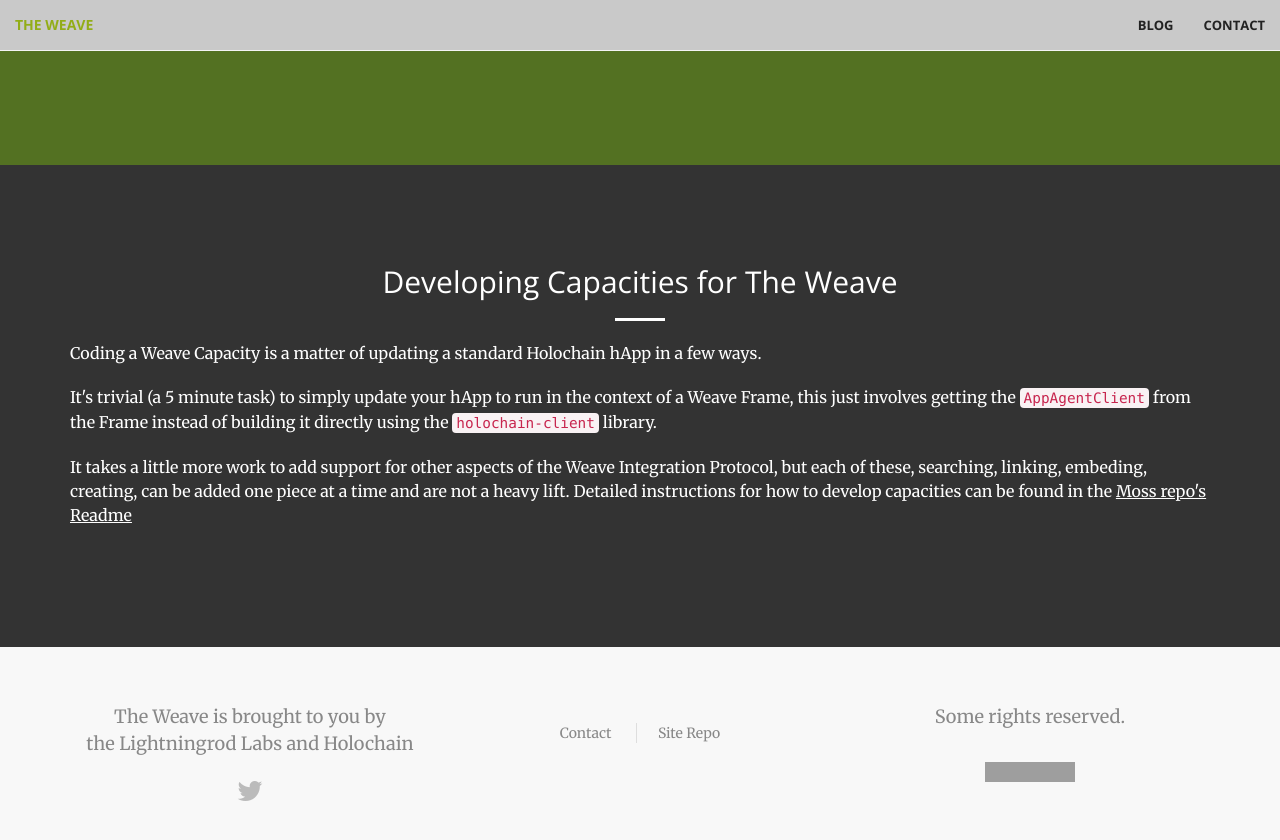
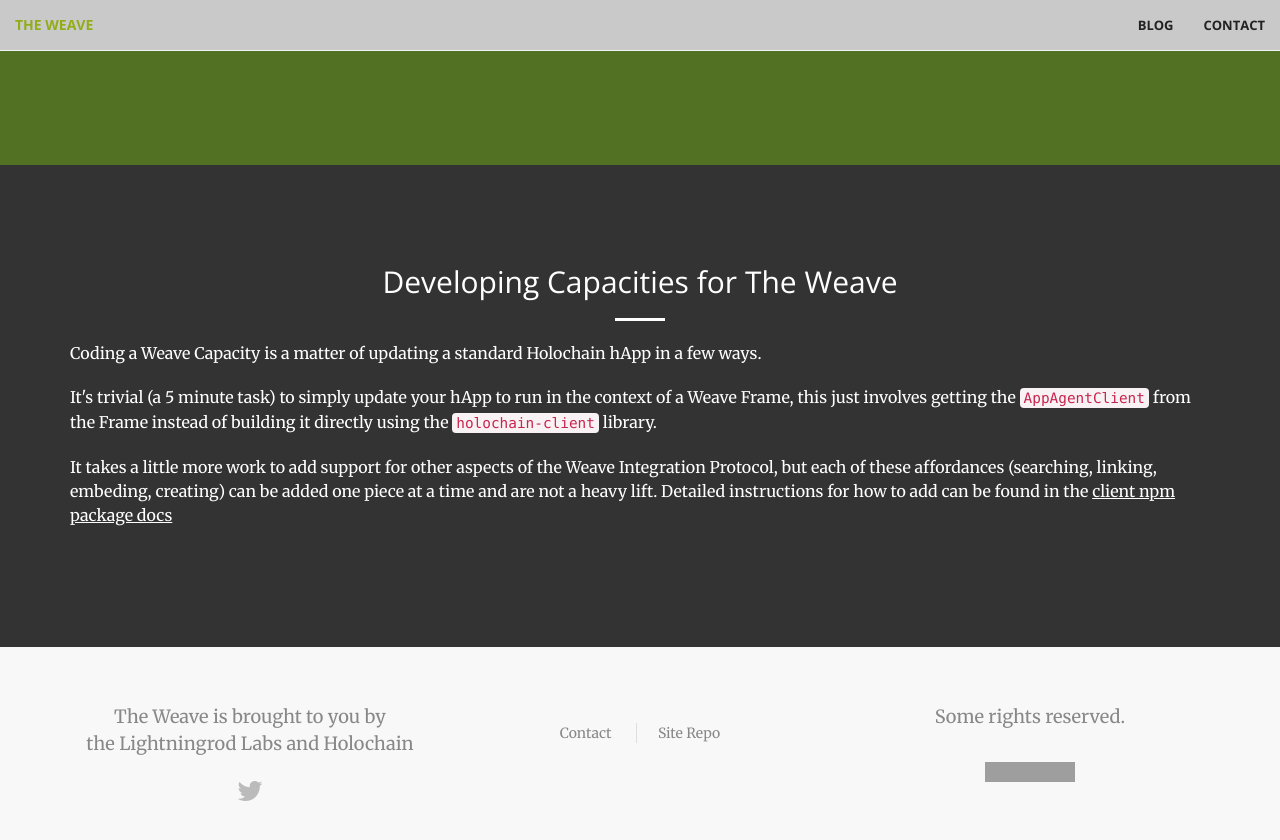
Before and after one commit to lightningrodlabs/theweave, a Jekyll site: the page built from docs/index.md, in a window 1280 px wide and 900 px high, scrolled down 6093 px. Shown: the top 840 px of the window. Built offline with Jekyll 4.4.1, drawn with Linux system fonts in a browser that asks for light colours; grey boxes are pictures that could not be loaded.

Commit message:
fix dev instructions link

```diff
--- a/docs/index.md
+++ b/docs/index.md
@@ -43,12 +43,12 @@ description: ""
         <p> But none of those open standards enabled creation and management of social context by groups.  So, that critical function has become siloed into the big corporate websites:  Facebook holds group's "Page", GitHub holds your code, GSuite holds your collaboration tools.</p>
         <p ><a class="linkable" href="https://holochain.org"><i>Holochain</i></a> is the first new open standard that enables creating small functioning units of social context.  To that we now add the <i>Weave Interaction Protocol</i>, an open standard for creating, searching, linking and organizing these units into complex social fabric that yields "The Weave".</p>
       </div>
-      <p class="aligncenter"><br /><a href="#deeper" class="btn btn-default btn-xl page-scroll sr-button">Go Deeper</a>
+      <p class="aligncenter"><br /><a href="#technical" class="btn btn-default btn-xl page-scroll sr-button">Go Deeper</a>
       &nbsp;<a href="#tryit" class="btn btn-default btn-xl page-scroll sr-button">Try It</a></p>
     </div>
   </div>
 </section>
-<section class="bg-dark" id="deeper">
+<section class="bg-dark" id="technical">
   <div class="container">
     <div class="row text-center">
       <h2 class="section-heading">Technical Overview: Draft--March 2024</h2>
@@ -131,7 +131,7 @@ description: ""
         <p>It's trivial (a 5 minute task) to simply update your hApp to run in the context of a Weave Frame,
            this just involves getting the <code>AppAgentClient</code> from the Frame instead of building it directly
            using the <code>holochain-client</code> library. </p>
-        <p>It takes a little more work to add support for other aspects of the Weave Integration Protocol, but each of these, searching, linking, embeding, creating, can be added one piece at a time and are not a heavy lift. Detailed instructions for how to develop capacities can be found in the <a class="linkable" href="https://github.com/lightningrodlabs/we">Moss repo's Readme</a></p>
+        <p>It takes a little more work to add support for other aspects of the Weave Integration Protocol, but each of these affordances (searching, linking, embeding, creating) can be added one piece at a time and are not a heavy lift. Detailed instructions for how to add  can be found in the <a class="linkable" href="https://www.npmjs.com/package/@lightningrodlabs/we-applet">client npm package docs</a></p>
       </div>
     </div>
   </div>
```
